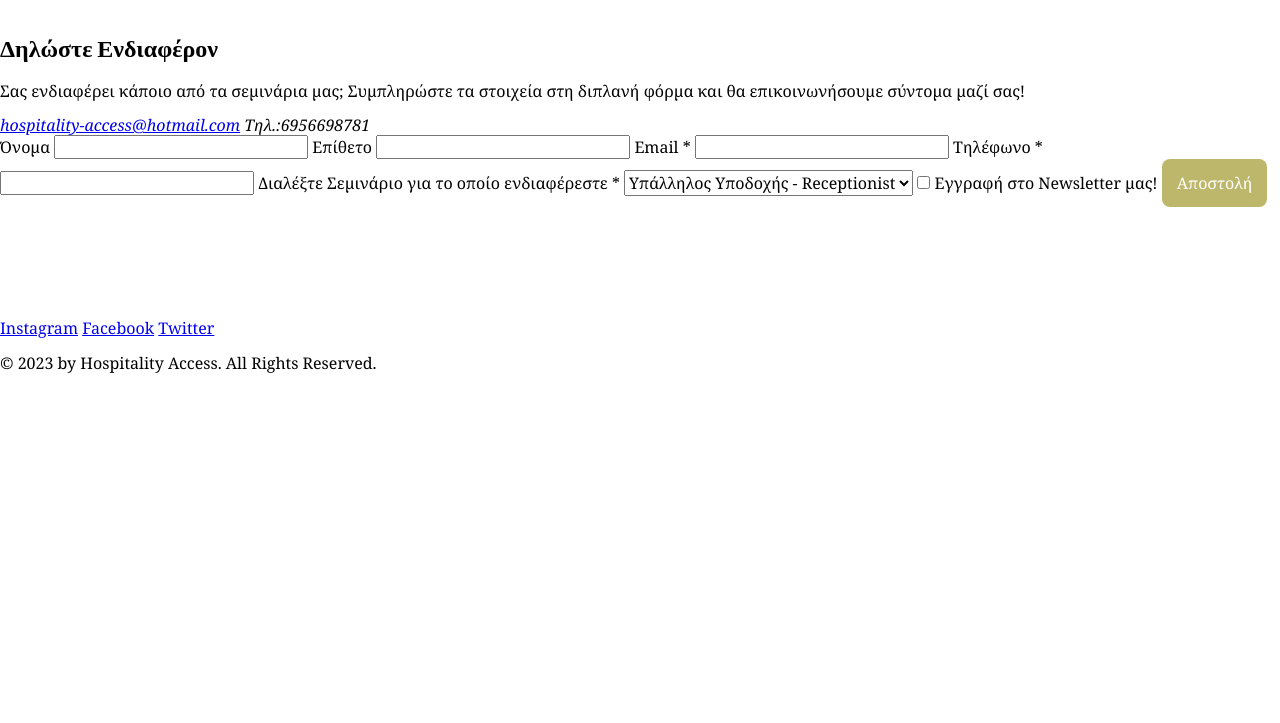
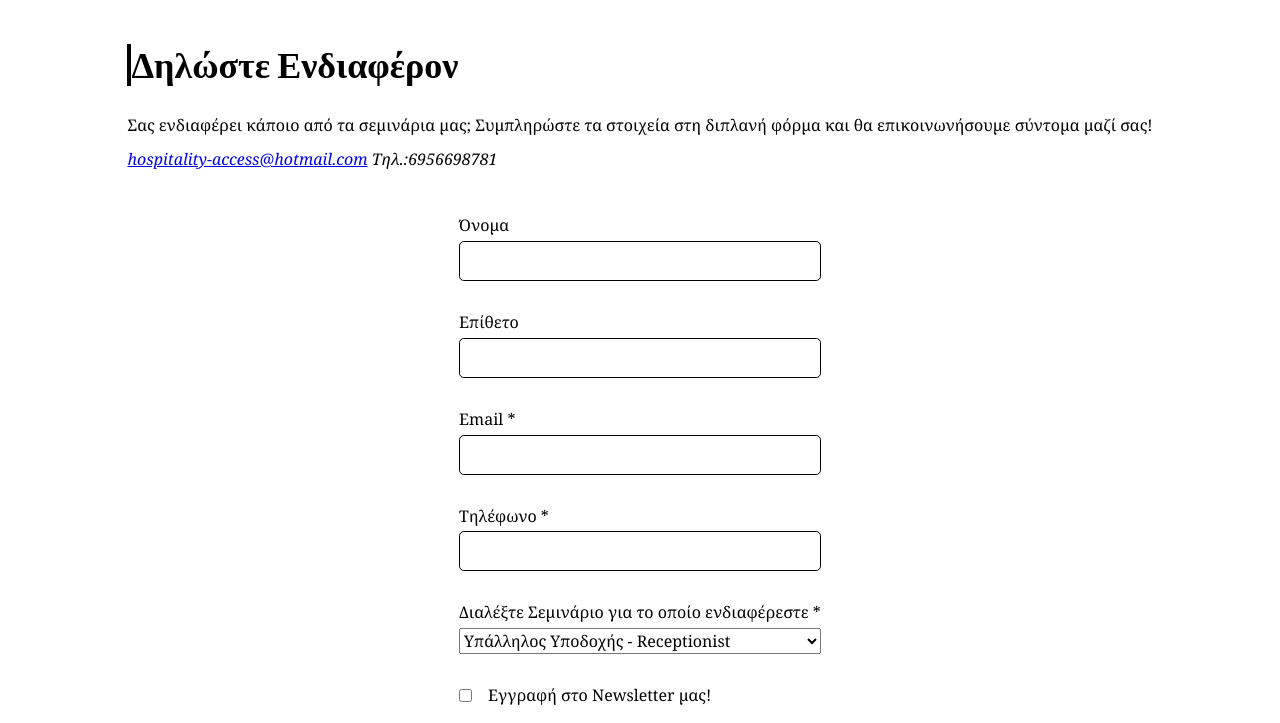
Before and after one commit to anastasiosPou/hospitality-access-site, a plain HTML site: page index.html in a window 1280 px wide. Shown: the part 6717-7440 px from the top of the page. Before the commit the page ends 7105 px from the top, so only its background shows below. Drawn offline with Linux system fonts and the light colour scheme.

Commit message:
Style the form

```diff
--- a/index.html
+++ b/index.html
@@ -157,15 +157,27 @@
                 </section>
                 <section id="subscribe-form">
                     <form method="POST" action="#">
-                        <label for="first-name">Όνομα</label>
+                        <label for="first-name">
+                            Όνομα<br />
                             <input type="text" name="first-name" id="first-name" required aria-required="true"/>
-                        <label for="last-name">Επίθετο</label>
+                        </label>
+
+                        <label for="last-name">
+                            Επίθετο<br />
                             <input type="text" name="last-name" id="last-name" required aria-required="true"/>
-                        <label for="user-email">Email *</label>
+                        </label>
+                        <label for="user-email">
+                            Email *<br />
                             <input type="email" name="user-email" id="user-email" required aria-required="true"/>
-                        <label for="user-telephone">Τηλέφωνο *</label>
+                        </label>
+
+                        <label for="user-telephone">
+                            Τηλέφωνο *<br />
                             <input type="tel" name="user-telephone" id="user-telephone" required aria-required="true"/>
-                        <label for="courseSelection">Διαλέξτε Σεμινάριο για το οποίο ενδιαφέρεστε *</label>
+                        </label>
+
+                        <label for="courseSelection">
+                            Διαλέξτε Σεμινάριο για το οποίο ενδιαφέρεστε *<br />
                             <select name="course" id="courseSelection">
                                 <option value="receptionist">Υπάλληλος Υποδοχής - Receptionist</option>
                                 <option value="concierge">Guest relations - Concierge</option>
@@ -173,8 +185,12 @@
                                 <option value="resumeSending">Προώθηση Βιογραφικών</option>
                                 <option value="interviewPrep">Προετοιμασία Συνέντευξης</option>
                             </select>
-                        <input type="checkbox" id="newsletterSubscription" name="newsletterSubscription">
-                        <label for="newsletterSubscription">Εγγραφή στο Newsletter μας!</label>
+                        </label>
+
+
+                        <label for="newsletterSubscription">
+                            <input type="checkbox" id="newsletterSubscription" name="newsletterSubscription">Εγγραφή στο Newsletter μας!
+                        </label>
                         <button type="submit" class="btn btn-submit">Αποστολή</button>
                     </form>
                 </section>
--- a/resources/styles/sass/main.scss
+++ b/resources/styles/sass/main.scss
@@ -270,4 +270,40 @@ main {
         }
 
     }
+    #subscribe {
+        @include flexContainer(initial, center, nowrap, column);
+        padding: $mobilePadding;
+        row-gap: 3rem;
+
+        #contact {
+            h2 {
+                font: {
+                    size: 2.25rem;
+                }
+                border-left: 4px solid #000;
+            }
+        }
+
+        #subscribe-form {
+            form {
+                @include flexContainer(initial, stretch, wrap, column);
+                row-gap: 2rem;
+                input[type="text"],
+                input[type="tel"],
+                input[type="email"] {
+                    height: 2.5rem;
+                    border-radius: 0.3rem;
+                    border: 0.5px solid #000;
+                }
+                :not(label[for="newsletterSubscription"]) {
+                    @include flexContainer(initial, stretch, nowrap, column);
+                    row-gap: 0.4rem;
+                }
+                label[for="newsletterSubscription"] {
+                    @include flexContainer(flex-start, center, nowrap, row);
+                    column-gap: 1rem;
+                }
+            }
+        }
+    }
 }
```
Also changed, not shown: resources/styles/built/main.css, 1 other file. Lines whose indentation alone changed are shown as unchanged.
